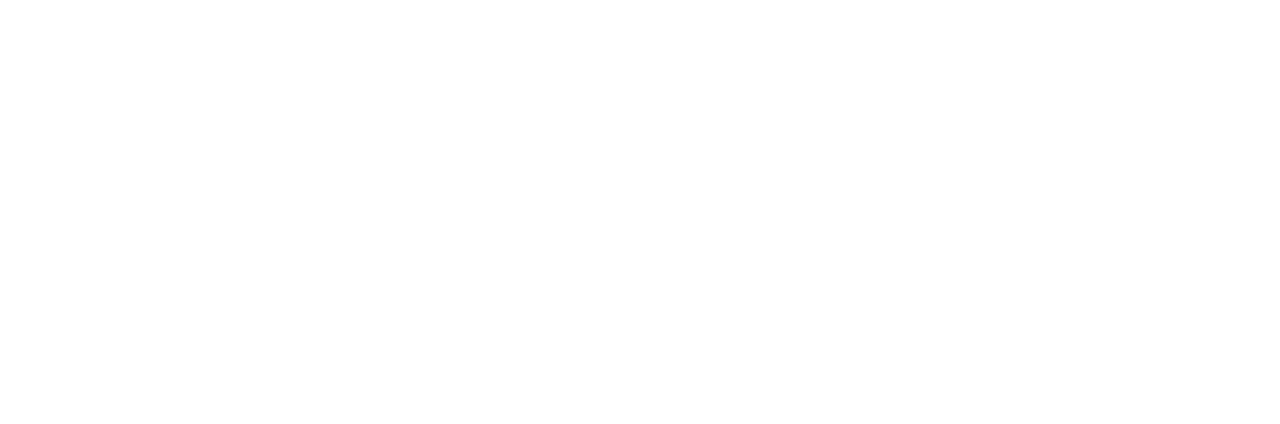
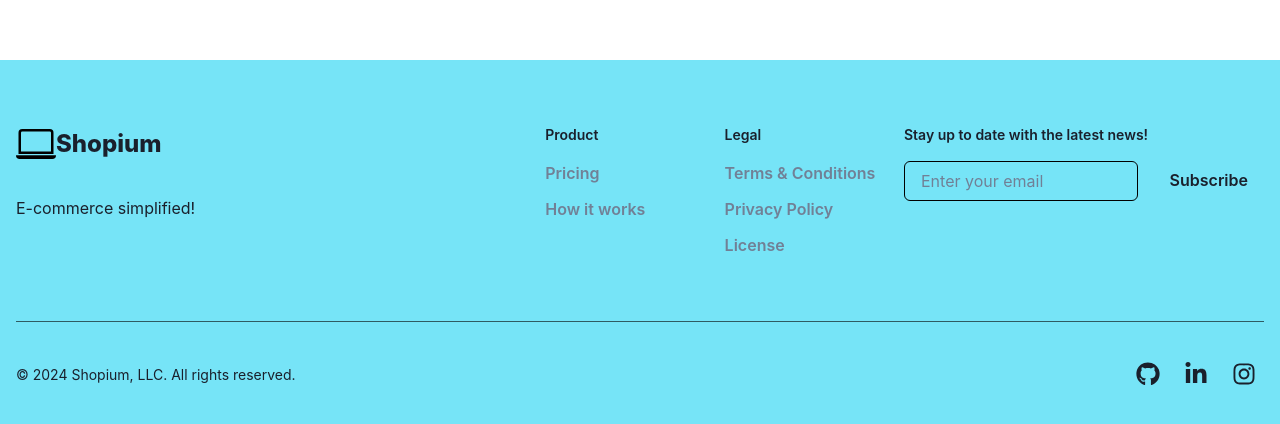
Before and after one commit to BasilBosnjak/SVVT, a React (Create React App) app in the folder client/: page / in a window 1280 px wide. Shown: the part 1156-1580 px from the top of the page. Before the commit the page ends 1216 px from the top, so only its background shows below. Built offline with nearby package versions, Linux system fonts and the light colour scheme.

Commit message:
Include cart route and add Footer to App.js

```diff
--- a/client/src/App.js
+++ b/client/src/App.js
@@ -4,6 +4,8 @@
 import { Header } from "./components/Header";
 import ProductScreen from "./screens/ProductScreen";
 import LandingScreen from "./screens/LandingScreen";
+import CartScreen from "./screens/CartScreen";
+import Footer from "./components/Footer";
 
 function App() {
   return (
@@ -15,8 +17,10 @@
             <Route path={"/"} element={<LandingScreen />} />
             <Route path={"/products"} element={<ProductsScreen />} />
             <Route path={"/product/:id"} element={<ProductScreen />} />
+            <Route path={"/cart"} element={<CartScreen />} />
           </Routes>
         </main>
+        <Footer />
       </Router>
     </ChakraProvider>
   );
```
